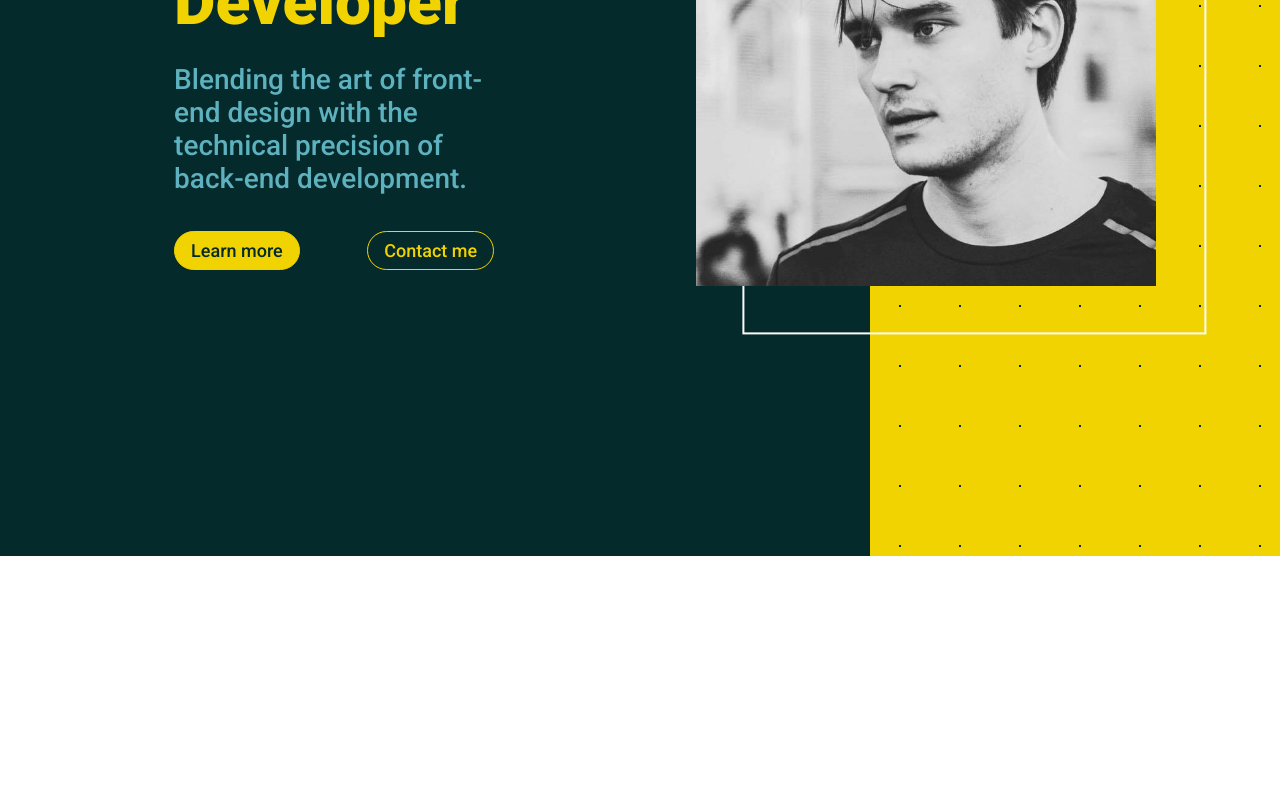
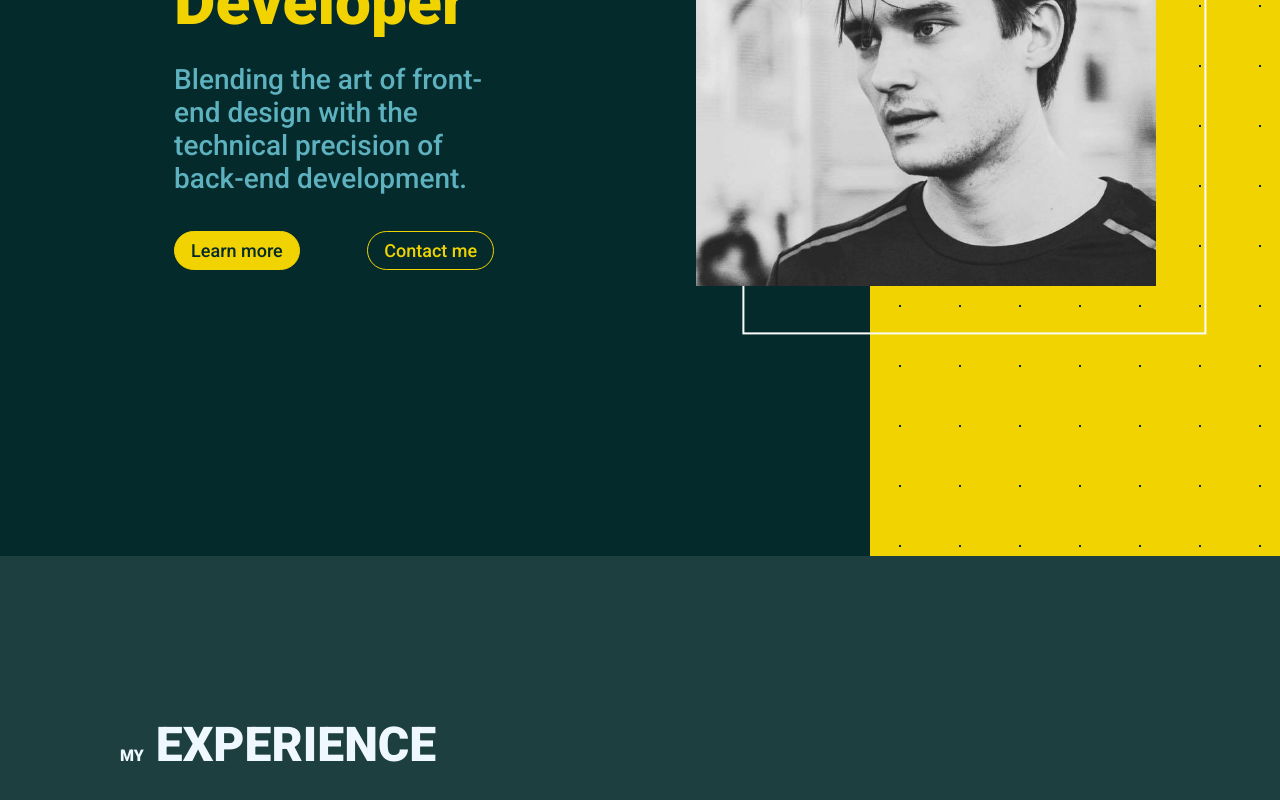
Before and after one commit to axelcolson/my-portfolio, a React (Create React App) app: page / in a window 1280 px wide. Shown: the part 444-1244 px from the top of the page. Before the commit the page ends 1000 px from the top, so only its background shows below. Built offline with nearby package versions, Linux system fonts and the light colour scheme.

Commit message:
Added custom scrollbar

```diff
--- a/src/App.css
+++ b/src/App.css
@@ -5,7 +5,7 @@
 
 html {
   font-size: 10px;
-  color: var(--main-dark-color);
+  color: var(--main-dark-background);
 }
 
 * {
@@ -28,6 +28,22 @@ html {
   --main-dark-color: #042A2B;
   --main-dark-background: #1d3f40;
   --main-light-background: #cdd4d5;
-  --main-light-color: #F1D302;
-  --main-text: #5EB1BF;
+  --main-yellow: #F1D302;
+  --main-header-text: #5EB1BF;
 }
+
+:root {
+  --shadow: #43a047;
+  --scrollbarBG: #eee;
+  --thumbBG: #66bb6a;
+}
+::-webkit-scrollbar {
+  width: 16px;
+}
+::-webkit-scrollbar-track {
+  background: var(--main-yellow);
+}
+::-webkit-scrollbar-thumb {
+  background-color: var(--main-dark-background);
+  box-shadow: 0 -100vh 0 100vh var(--main-dark-color), 0 0 15px 5px black;
+}
--- a/src/App.tsx
+++ b/src/App.tsx
@@ -1,6 +1,7 @@
 import React from 'react';
 import './App.css';
 import { Header } from './components/Header';
+import { Experience } from './components/Experience';
 
 function App() {
   return (
@@ -12,7 +13,12 @@ function App() {
         phone="+32 476 73 37 81"
         linkedIn="https://www.linkedin.com/in/axel-colson-a78814154/"
       />
-      {/* Other components will go here */}
+      <Experience
+        name="Axel Colson"
+        title="Full-Stack Developer"
+        email="axel_colson@hotmail.com"
+        phone="+32 476 73 37 81"
+        linkedIn="https://www.linkedin.com/in/axel-colson-a78814154/"/>
     </div>
   );
 }
--- /dev/null
+++ b/src/components/Experience.tsx
@@ -0,0 +1,29 @@
+import React from 'react';
+import '../stylesheets/Experience.css';
+
+interface ExperienceProps {
+    name: string;
+    title: string;
+    email: string;
+    phone: string;
+    linkedIn: string;
+  }
+
+
+const Experience: React.FC<ExperienceProps> = (props) => {
+    const { name, title, email, phone, linkedIn } = props;
+
+    return (
+      <header className="experience">
+        <div id='experience-container'>
+            <h2 id='experience-title'>
+                <span id='title-sub'>MY</span> EXPERIENCE
+            </h2>
+        </div>
+      </header>
+
+    );
+  };
+
+
+export { Experience };
--- /dev/null
+++ b/src/stylesheets/Experience.css
@@ -0,0 +1,19 @@
+.experience{
+  background-color: var(--main-dark-background);
+  color:var(--main-light-background);
+}
+
+#experience-container{
+    height: 100rem;
+}
+
+#experience-title{
+    text-align: left;
+    padding: 16rem 0 0 12rem;
+    font-size: 4.8rem;
+    color: aliceblue;
+}
+
+#title-sub {
+    font-size: 1.6rem;
+}
--- a/src/stylesheets/Header.css
+++ b/src/stylesheets/Header.css
@@ -1,6 +1,5 @@
 .header {
   width: 100%;
-  height: 100vh; /* Full height */
   box-sizing: border-box;
   position: relative;
   background-color: var(--main-dark-background);
@@ -25,7 +24,7 @@
 
 #right-side-header {
   width: 32%;
-  background-color: var(--main-light-color);
+  background-color: var(--main-yellow);
   background-image: radial-gradient(var(--main-dark-color) 1px, transparent 0);
   background-size: 6rem 6rem;
 }
@@ -38,7 +37,7 @@
 
 #home-btn {
   text-decoration: none;
-  color: var(--main-light-color);
+  color: var(--main-yellow);
   position: absolute;
   letter-spacing: 0.18rem;
   font-weight: 600;
@@ -50,7 +49,7 @@
 }
 
 #job-title {
-  color:var(--main-light-color);
+  color:var(--main-yellow);
   font-size: 6.4rem;
   width: 50%;
   line-height: 1;
@@ -61,7 +60,7 @@
   font-size: 2.8rem;
   text-align: left;
   width: 64%;
-  color:var(--main-text);
+  color:var(--main-header-text);
   margin-top: 2.8rem;
   margin-bottom: 3.6rem;
 }
@@ -78,36 +77,32 @@
 
 .header-button {
   padding: 0.8rem 1.6rem;
-  border: 1px solid var(--main-light-color);
+  border: 1px solid var(--main-yellow);
   text-decoration: none;
   font-size: 1.8rem;
   border-radius: 12rem;
-  transition: ease-in 0.3s;
-}
-
-.header-button:hover{
-  background-color: var(--main-light-color);
-  color: var(--main-dark-color);
+  transition: 0.3s;
 }
 
 #learn-more-btn-header{
-  background-color: var(--main-light-color);
+  background-color: var(--main-yellow);
   color: var(--main-dark-color);
 }
 
 #learn-more-btn-header:hover{
   background-color: var(--main-dark-color);
-  color: var(--main-light-color);
+  color: var(--main-yellow);
+  box-shadow: 0 0 11px var(--main-yellow);
 }
 
 #contact-me-btn-header{
   background-color: var(--main-dark-color);
-  color: var(--main-light-color);
+  color: var(--main-yellow);
 }
 
 #contact-me-btn-header:hover{
 
-  background-color: var(--main-light-color);
+  background-color: var(--main-yellow);
   color: var(--main-dark-color);
 }
 
@@ -124,6 +119,7 @@
   left: 100%; /* Move the image to the right edge of the left-side-header */
   transform: translate(0, -50%); /* Adjust the position to the center of the image */
   z-index: 11; /* Ensure the image is above other elements */
+  transition: 1s;
 }
 
 #floating-square {
```
